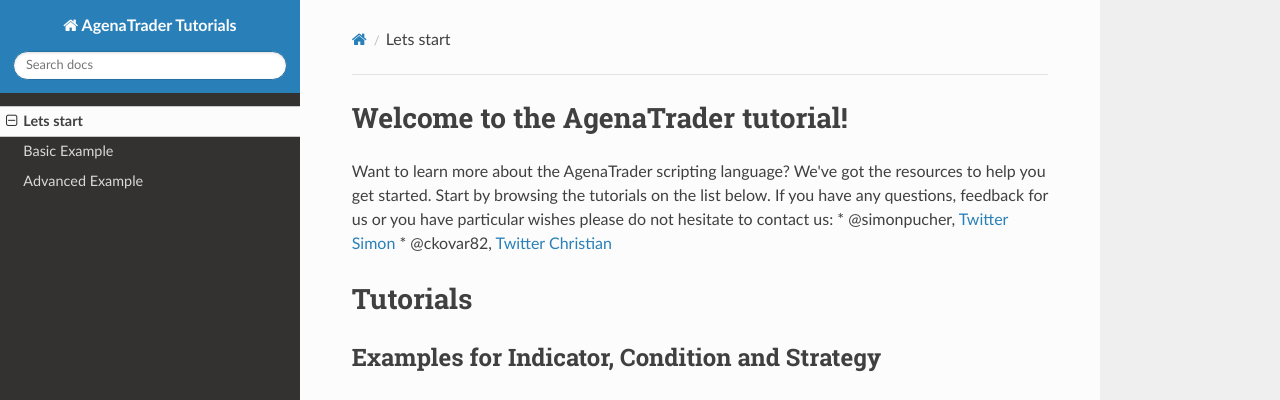
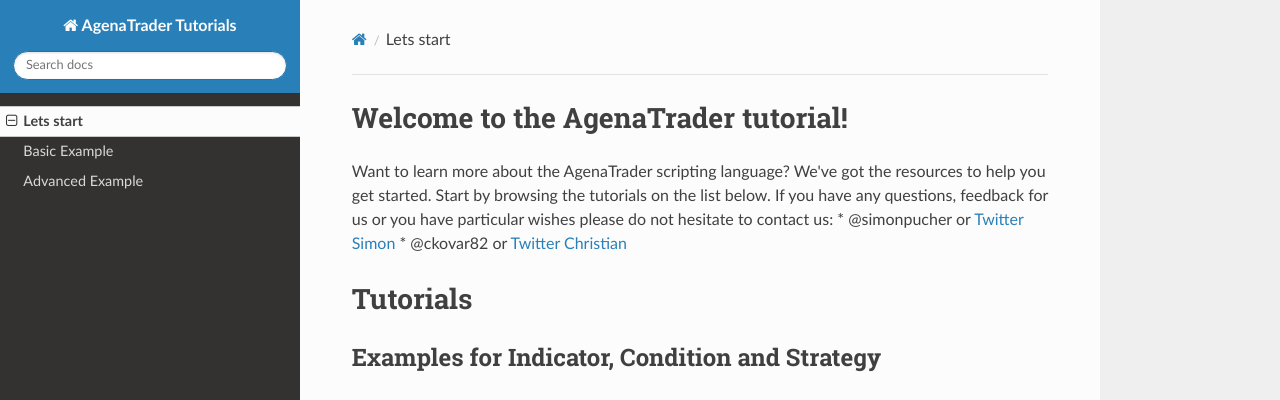
Before and after one commit to AgenaTrader/Tutorials, an MkDocs documentation site: the page built from sources/index.md, in a window 1280 px wide. Shown: the top 400 px of the page. Built offline with MkDocs 1.6.1, drawn with Linux system fonts in a browser that asks for light colours; nearby versions of some CDN libraries; old or Windows-style settings are respelled for this version of MkDocs.

```diff
--- a/sources/index.md
+++ b/sources/index.md
@@ -1,8 +1,8 @@
 #Welcome to the AgenaTrader tutorial!
 Want to learn more about the AgenaTrader scripting language? We've got the resources to help you get started. Start by browsing the tutorials on the list below.
 If you have any questions, feedback for us or you have particular wishes please do not hesitate to contact us:
-* @simonpucher, [Twitter Simon](https://twitter.com/SimonPucher)
-* @ckovar82, [Twitter Christian](https://twitter.com/ckovar82)
+* @simonpucher or [Twitter Simon](https://twitter.com/SimonPucher)
+* @ckovar82 or [Twitter Christian](https://twitter.com/ckovar82)
 
 #Tutorials
 ##Examples for Indicator, Condition and Strategy
```
